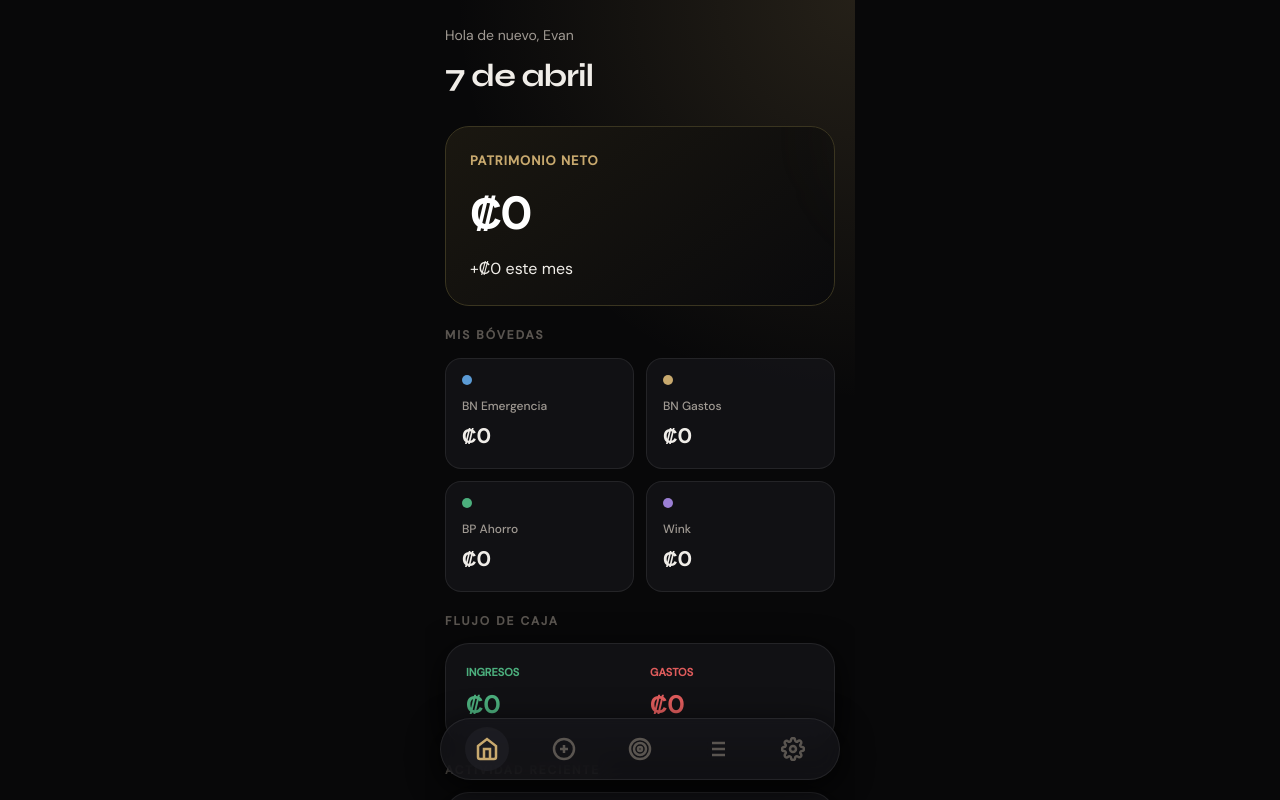
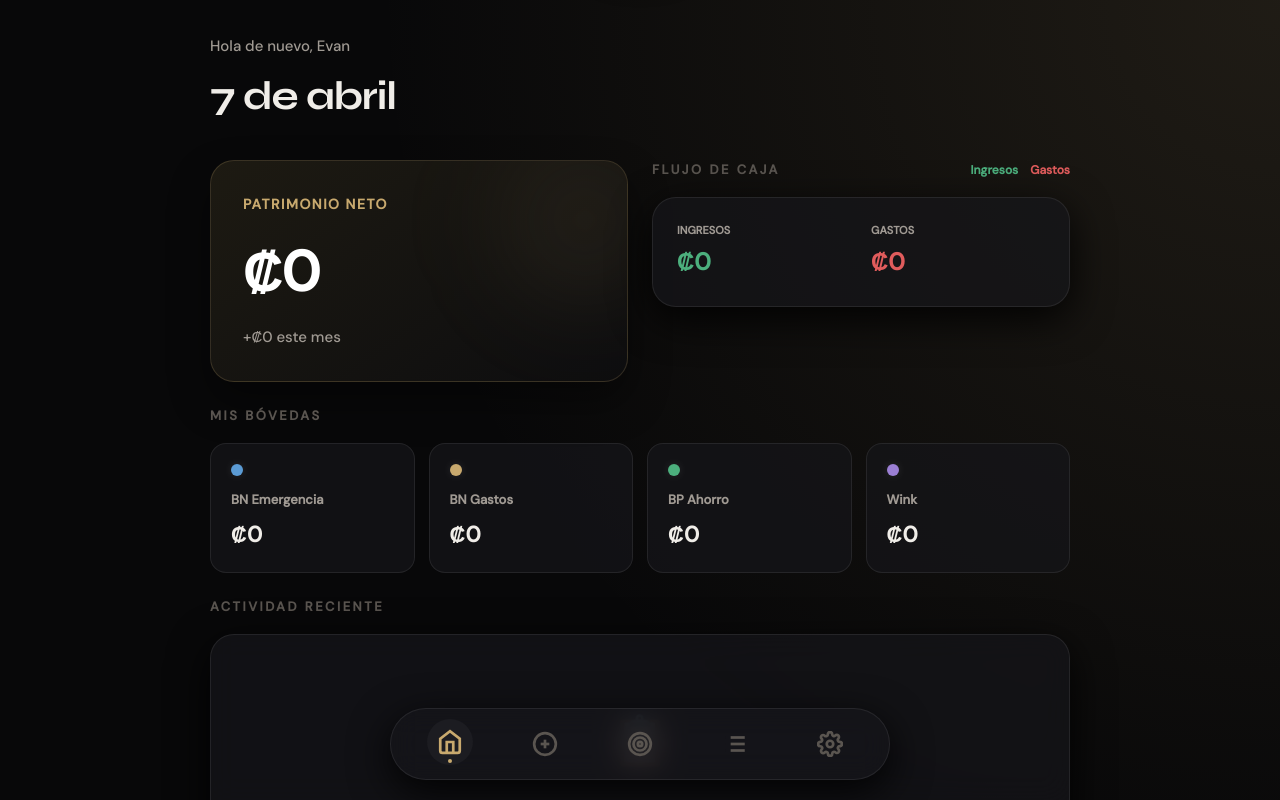
Before and after one commit to EvanDeve/evan-finanzas, a plain HTML site: page index.html in a window 1280 px wide. Drawn offline with Linux system fonts and the light colour scheme.

Commit message:
Implement responsive layout for MacBook and Mobile

```diff
--- a/index.html
+++ b/index.html
@@ -19,7 +19,7 @@
 
   --accent: #C8A96E;
   --accent-light: #E8C98E;
-  --accent-glow: rgba(200, 169, 110, 0.15);
+  --accent-glow: rgba(200, 169, 110, 0.12);
 
   --green: #4CAF7D;
   --green-bg: rgba(76, 175, 125, 0.1);
@@ -34,8 +34,9 @@
   --radius-md: 16px;
   --radius-sm: 12px;
 
-  --glass: blur(12px) saturate(180%);
-  --shadow: 0 8px 32px 0 rgba(0, 0, 0, 0.8);
+  --glass: blur(14px) saturate(180%);
+  --shadow: 0 12px 40px 0 rgba(0, 0, 0, 0.9);
+  --safe-bottom: max(20px, env(safe-area-inset-bottom));
 }
 
 *, *::before, *::after {
@@ -62,30 +63,45 @@ h1, h2, h3 { font-family: 'Syne', sans-serif; }
   display: flex;
   flex-direction: column;
   height: 100vh;
-  max-width: 430px;
   margin: 0 auto;
   position: relative;
-  background: radial-gradient(circle at top right, var(--accent-glow), transparent 400px);
+  background: radial-gradient(circle at top right, var(--accent-glow), transparent 60%);
+  transition: all 0.5s ease-out;
 }
 
 #content {
   flex: 1;
   overflow-y: auto;
   overflow-x: hidden;
+  padding: 0 0 120px 0;
   scroll-behavior: smooth;
-  padding-bottom: 100px;
 }
 
 #content::-webkit-scrollbar { display: none; }
 
+/* CONTAINER & LAYOUT */
+.main-wrapper {
+  max-width: 900px;
+  margin: 0 auto;
+  width: 100%;
+  padding: 0 20px;
+}
+
+@media (min-width: 768px) {
+  .cuentas-grid { grid-template-columns: repeat(4, 1fr) !important; }
+  .grid-2col { display: grid; grid-template-columns: repeat(2, 1fr); gap: 24px; }
+  .page-title { font-size: 40px !important; }
+  .balance-amount { font-size: 56px !important; }
+}
+
 /* NAVIGATION */
 nav {
   position: fixed;
-  bottom: 20px;
+  bottom: var(--safe-bottom);
   left: 50%;
   transform: translateX(-50%);
-  width: calc(100% - 32px);
-  max-width: 400px;
+  width: calc(100% - 40px);
+  max-width: 380px;
   background: var(--surface);
   backdrop-filter: var(--glass);
   -webkit-backdrop-filter: var(--glass);
@@ -93,9 +109,17 @@ nav {
   border-radius: 40px;
   display: flex;
   justify-content: space-around;
-  padding: 8px;
+  padding: 10px;
   z-index: 100;
   box-shadow: var(--shadow);
+  transition: all 0.3s ease;
+}
+
+@media (min-width: 768px) {
+  nav {
+    max-width: 500px;
+    padding: 12px;
+  }
 }
 
 nav button {
@@ -108,26 +132,42 @@ nav button {
   display: flex;
   align-items: center;
   justify-content: center;
-  transition: all 0.3s cubic-bezier(0.4, 0, 0.2, 1);
+  transition: all 0.4s cubic-bezier(0.4, 0, 0.2, 1);
+  position: relative;
+}
+
+nav button::after {
+  content: '';
+  position: absolute;
+  bottom: 2px;
+  width: 4px;
+  height: 4px;
+  background: var(--accent);
+  border-radius: 50%;
+  opacity: 0;
+  transition: opacity 0.3s;
 }
 
 nav button.active {
   background: var(--surface-2);
   color: var(--accent);
+  transform: translateY(-2px);
 }
 
+nav button.active::after { opacity: 1; }
+
 nav button svg {
-  width: 24px;
-  height: 24px;
+  width: 26px;
+  height: 26px;
 }
 
 /* PAGES */
 .page {
   display: none;
-  padding: 24px 20px 0;
+  padding-top: max(24px, env(safe-area-inset-top));
   opacity: 0;
-  transform: translateY(10px);
-  transition: all 0.4s ease;
+  transform: translateY(15px);
+  transition: all 0.5s cubic-bezier(0.2, 0.8, 0.2, 1);
 }
 
 .page.active {
@@ -143,8 +183,8 @@ nav button svg {
   -webkit-backdrop-filter: var(--glass);
   border: 1px solid var(--border);
   border-radius: var(--radius-lg);
-  padding: 20px;
-  margin-bottom: 16px;
+  padding: 24px;
+  margin-bottom: 20px;
   box-shadow: var(--shadow);
 }
 
@@ -155,137 +195,163 @@ nav button svg {
 }
 
 /* HEADER */
-.page-header { margin-bottom: 24px; }
-.greeting { font-size: 14px; color: var(--text-dim); margin-bottom: 4px; }
-.page-title { font-size: 32px; font-weight: 800; color: var(--text); letter-spacing: -1px; }
+.page-header { margin-bottom: 32px; padding-top: 10px; }
+.greeting { font-size: 15px; color: var(--text-dim); margin-bottom: 6px; font-weight: 500; }
+.page-title { font-size: 34px; font-weight: 800; color: var(--text); letter-spacing: -1.2px; }
 
 /* HERO */
 .balance-hero {
-  background: linear-gradient(145deg, #1a1710, #0a0a0c);
-  border: 1px solid #3A3520;
+  background: linear-gradient(145deg, #1d1a12, #0d0d0f);
+  border: 1px solid rgba(200, 169, 110, 0.2);
   border-radius: var(--radius-lg);
-  padding: 24px;
-  margin-bottom: 20px;
+  padding: 32px;
+  margin-bottom: 24px;
   position: relative;
   overflow: hidden;
+  box-shadow: 0 20px 40px rgba(0,0,0,0.4);
 }
 
 .balance-hero::after {
   content: '';
   position: absolute;
-  top: -50%;
-  right: -50%;
-  width: 200px;
-  height: 200px;
+  top: -30%;
+  right: -20%;
+  width: 250px;
+  height: 250px;
   background: radial-gradient(circle, var(--accent-glow) 0%, transparent 70%);
-  filter: blur(40px);
+  filter: blur(45px);
 }
 
-.balance-label { font-size: 13px; color: var(--accent); font-weight: 600; text-transform: uppercase; letter-spacing: 1px; margin-bottom: 8px; }
-.balance-amount { font-size: 44px; font-weight: 700; color: #fff; margin-bottom: 6px; letter-spacing: -1.5px; }
+.balance-label { font-size: 14px; color: var(--accent); font-weight: 700; text-transform: uppercase; letter-spacing: 1.5px; margin-bottom: 12px; }
+.balance-amount { font-size: 48px; font-weight: 800; color: #fff; margin-bottom: 8px; letter-spacing: -2px; }
+.balance-sub { font-size: 15px; font-weight: 500; color: var(--text-dim); }
 
 /* CUENTAS */
-.cuentas-grid { display: grid; grid-template-columns: 1fr 1fr; gap: 12px; margin-bottom: 20px; }
+.cuentas-grid { display: grid; grid-template-columns: repeat(2, 1fr); gap: 14px; margin-bottom: 24px; }
 .cuenta-card {
   background: var(--surface);
   border: 1px solid var(--border);
   border-radius: var(--radius-md);
-  padding: 16px;
+  padding: 20px;
   cursor: pointer;
-  transition: all 0.2s ease;
+  transition: all 0.3s cubic-bezier(0.4, 0, 0.2, 1);
+  display: flex;
+  flex-direction: column;
+  justify-content: space-between;
 }
 
-.cuenta-card:active { transform: scale(0.96); border-color: var(--accent); }
-.cuenta-dot { width: 10px; height: 10px; border-radius: 50%; margin-bottom: 12px; }
-.cuenta-name { font-size: 12px; color: var(--text-dim); font-weight: 500; margin-bottom: 4px; }
-.cuenta-amount { font-size: 20px; font-weight: 600; color: var(--text); }
+.cuenta-card:hover { border-color: var(--border-focus); background: var(--surface-2); transform: translateY(-4px); }
+.cuenta-card:active { transform: scale(0.95); }
+.cuenta-dot { width: 12px; height: 12px; border-radius: 50%; margin-bottom: 14px; box-shadow: 0 0 10px rgba(255,255,255,0.1); }
+.cuenta-name { font-size: 13px; color: var(--text-dim); font-weight: 600; margin-bottom: 6px; }
+.cuenta-amount { font-size: 22px; font-weight: 700; color: var(--text); }
 
 /* FORMS */
-.form-group { margin-bottom: 20px; }
-.form-label { font-size: 13px; font-weight: 600; color: var(--text-dim); margin-bottom: 8px; display: block; }
+.form-group { margin-bottom: 24px; }
+.form-label { font-size: 14px; font-weight: 700; color: var(--text-dim); margin-bottom: 10px; display: block; text-transform: uppercase; letter-spacing: 1px; }
+
 input, select, textarea {
   width: 100%;
-  background: var(--surface-2);
+  background: rgba(255, 255, 255, 0.03);
   border: 1px solid var(--border);
   border-radius: var(--radius-sm);
   color: var(--text);
   font-family: inherit;
   font-size: 16px;
-  padding: 14px;
+  padding: 16px;
   outline: none;
-  transition: all 0.2s ease;
+  transition: all 0.3s ease;
 }
 
-input:focus, select:focus { border-color: var(--accent); background: var(--surface-solid); }
+input:focus, select:focus { border-color: var(--accent); background: rgba(255, 255, 255, 0.06); }
 
-.type-toggle { display: flex; gap: 10px; margin-bottom: 24px; }
+.type-toggle { display: flex; gap: 12px; margin-bottom: 32px; }
 .type-btn {
   flex: 1;
-  padding: 12px;
+  padding: 14px;
   border-radius: var(--radius-sm);
   border: 1px solid var(--border);
   background: var(--surface-2);
   color: var(--text-dim);
-  font-weight: 600;
+  font-weight: 700;
   cursor: pointer;
-  transition: all 0.2s;
+  transition: all 0.3s;
 }
 
-.type-btn.active-ingreso { background: var(--green-bg); border-color: var(--green); color: var(--green); }
-.type-btn.active-gasto { background: var(--red-bg); border-color: var(--red); color: var(--red); }
+.type-btn.active-ingreso { background: var(--green-bg); border-color: var(--green); color: var(--green); box-shadow: 0 4px 15px rgba(76, 175, 125, 0.15); }
+.type-btn.active-gasto { background: var(--red-bg); border-color: var(--red); color: var(--red); box-shadow: 0 4px 15px rgba(224, 92, 92, 0.15); }
 
 .btn-primary {
   width: 100%;
-  background: var(--accent);
+  background: linear-gradient(135deg, var(--accent), var(--accent-light));
   color: #000;
   font-family: 'Syne', sans-serif;
   font-size: 16px;
-  font-weight: 700;
+  font-weight: 800;
   border: none;
   border-radius: var(--radius-sm);
-  padding: 16px;
+  padding: 18px;
   cursor: pointer;
-  transition: transform 0.2s, opacity 0.2s;
+  transition: transform 0.3s, filter 0.3s;
+  box-shadow: 0 8px 20px rgba(0,0,0,0.4);
 }
 
-.btn-primary:active { transform: scale(0.98); opacity: 0.9; }
+.btn-primary:active { transform: scale(0.97); filter: brightness(0.9); }
+
+/* CHIPS */
+.chips { display: flex; flex-wrap: wrap; gap: 8px; margin-top: 8px; }
+.chip {
+  padding: 8px 16px;
+  border-radius: 12px;
+  background: var(--surface-2);
+  border: 1px solid var(--border);
+  color: var(--text-dim);
+  font-size: 13px;
+  font-weight: 600;
+  cursor: pointer;
+  transition: all 0.2s ease;
+}
+
+.chip.selected { background: var(--accent); color: #000; border-color: var(--accent); }
 
 /* ANIMATIONS */
 @keyframes slideUp {
-  from { opacity: 0; transform: translateY(20px); }
+  from { opacity: 0; transform: translateY(30px); }
   to { opacity: 1; transform: translateY(0); }
 }
 
-.stagger-1 { animation: slideUp 0.4s ease forwards 0.1s; opacity: 0; }
-.stagger-2 { animation: slideUp 0.4s ease forwards 0.2s; opacity: 0; }
-.stagger-3 { animation: slideUp 0.4s ease forwards 0.3s; opacity: 0; }
+.stagger-1 { animation: slideUp 0.6s ease forwards 0.1s; opacity: 0; }
+.stagger-2 { animation: slideUp 0.6s ease forwards 0.2s; opacity: 0; }
+.stagger-3 { animation: slideUp 0.6s ease forwards 0.3s; opacity: 0; }
 
 /* TOAST */
 .toast {
   position: fixed;
-  top: 32px;
+  top: 40px;
   left: 50%;
-  transform: translateX(-50%) translateY(-100px);
-  background: var(--accent);
+  transform: translateX(-50%) translateY(-120px);
+  background: rgba(200, 169, 110, 0.95);
+  backdrop-filter: blur(8px);
   color: #000;
-  padding: 12px 24px;
-  border-radius: 30px;
-  font-weight: 600;
+  padding: 14px 28px;
+  border-radius: 40px;
+  font-weight: 700;
   z-index: 1000;
-  transition: transform 0.4s cubic-bezier(0.18, 0.89, 0.32, 1.28);
+  box-shadow: var(--shadow);
+  transition: transform 0.5s cubic-bezier(0.18, 0.89, 0.32, 1.28);
 }
 .toast.show { transform: translateX(-50%) translateY(0); }
 
 /* MISC */
-.section-label { font-size: 12px; font-weight: 700; color: var(--text-muted); text-transform: uppercase; letter-spacing: 2px; margin-bottom: 12px; }
-.empty { text-align: center; padding: 40px 0; color: var(--text-muted); }
-.empty-icon { font-size: 40px; margin-bottom: 12px; opacity: 0.5; }
+.section-label { font-size: 13px; font-weight: 800; color: var(--text-muted); text-transform: uppercase; letter-spacing: 2.5px; margin-bottom: 16px; }
+.empty { text-align: center; padding: 60px 0; color: var(--text-muted); }
+.empty-icon { font-size: 48px; margin-bottom: 16px; opacity: 0.3; }
 </style>
 </head>
 <body>
 <div id="app">
   <div id="content">
-
+    <div class="main-wrapper">
       <!-- INICIO -->
       <div class="page active" id="page-inicio">
         <div class="page-header stagger-1">
@@ -293,6 +359,7 @@ input:focus, select:focus { border-color: var(--accent); background: var(--surfa
           <h1 class="page-title" id="fecha-hoy"></h1>
         </div>
 
+        <div class="grid-2col">
           <div class="stagger-2">
             <div class="balance-hero">
               <div class="balance-label">Patrimonio Neto</div>
@@ -301,25 +368,32 @@ input:focus, select:focus { border-color: var(--accent); background: var(--surfa
             </div>
           </div>
 
-      <div class="stagger-3">
-        <div class="section-label">Mis Bóvedas</div>
-        <div class="cuentas-grid" id="cuentas-grid"></div>
-
-        <div class="section-label">Flujo de Caja</div>
-        <div class="card" style="display:grid;grid-template-columns:1fr 1fr;gap:20px;">
+          <div class="stagger-2">
+            <div style="display:flex; justify-content:space-between; align-items:center; margin-bottom:16px">
+              <div class="section-label" style="margin:0">Flujo de Caja</div>
+              <div style="display:flex; gap:12px; font-size:12px; font-weight:700">
+                <span style="color:var(--green)">Ingresos</span>
+                <span style="color:var(--red)">Gastos</span>
+              </div>
+            </div>
+            <div class="card" style="display:grid; grid-template-columns:1fr 1fr; gap:20px; padding: 24px;">
               <div>
-            <div style="font-size:11px;color:var(--green);font-weight:700;margin-bottom:4px">INGRESOS</div>
-            <div class="num" style="font-size:24px;font-weight:700;color:var(--green)" id="mes-ingresos">₡0</div>
+                <div style="font-size:11px; color:var(--text-dim); margin-bottom:4px; font-weight:700">INGRESOS</div>
+                <div class="num" style="font-size:24px; font-weight:800; color:var(--green)" id="mes-ingresos">₡0</div>
               </div>
               <div>
-            <div style="font-size:11px;color:var(--red);font-weight:700;margin-bottom:4px">GASTOS</div>
-            <div class="num" style="font-size:24px;font-weight:700;color:var(--red)" id="mes-gastos">₡0</div>
+                <div style="font-size:11px; color:var(--text-dim); margin-bottom:4px; font-weight:700">GASTOS</div>
+                <div class="num" style="font-size:24px; font-weight:800; color:var(--red)" id="mes-gastos">₡0</div>
+              </div>
+            </div>
           </div>
         </div>
 
-        <div class="section-label">Actividad Reciente</div>
-        <div class="card" id="ultimos-movs" style="padding: 8px 20px;"></div>
-      </div>
+        <div class="section-label stagger-3">Mis Bóvedas</div>
+        <div class="cuentas-grid stagger-3" id="cuentas-grid"></div>
+
+        <div class="section-label stagger-3">Actividad Reciente</div>
+        <div class="card stagger-3" id="ultimos-movs" style="padding: 8px 20px;"></div>
       </div>
 
     <!-- AGREGAR -->
@@ -412,7 +486,8 @@ input:focus, select:focus { border-color: var(--accent); background: var(--surfa
       </div>
     </div>
 
-  </div>
+      </div><!-- end main-wrapper -->
+  </div><!-- end content -->
 
   <!-- NAV -->
   <nav id="navbar">
```
Lines whose indentation alone changed are shown as unchanged.
